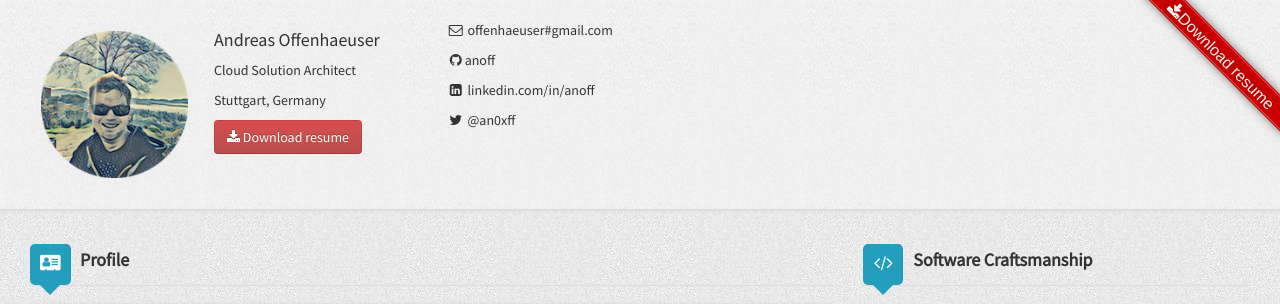
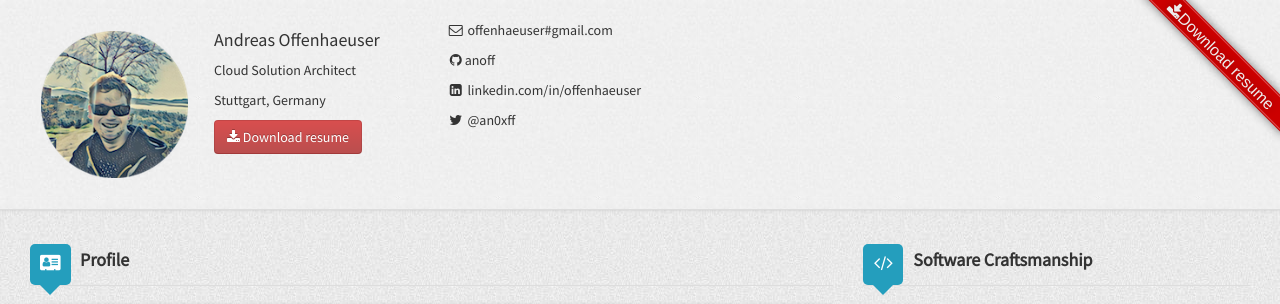
Before and after one commit to anoff/web, a Jekyll site: the page built from index.html, in a window 1280 px wide and 900 px high. Shown: the top 304 px of the window. Built offline with Jekyll 4.4.1, drawn with Linux system fonts in a browser that asks for light colours.

Commit message:
:ant: fix: fix linkedin

```diff
--- a/_data/author.yml
+++ b/_data/author.yml
@@ -4,6 +4,6 @@ address: Stuttgart, Germany
 email: offenhaeuser#gmail.com
 link: http://anoff.io
 github: anoff
-linkedin: anoff
+linkedin: offenhaeuser
 twitter: an0xff
 gavatar: assets/img/granada-wave.png
```
